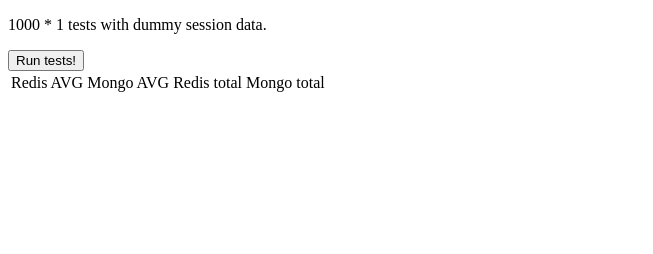
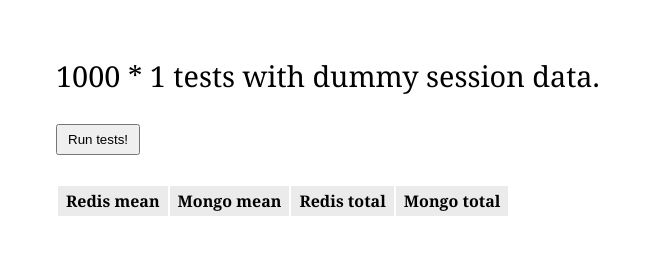
Before and after one commit to JaniAnttonen/micro-nosql-benchmark, a website: page public/index.html in a window 1280 px wide. Shown: the whole page, without its empty margins (0-653 px from the left). Drawn offline with nearby package versions, Linux system fonts and the light colour scheme.

Commit message:
add them fancy stylez

```diff
--- a/public/app.js
+++ b/public/app.js
@@ -80,8 +80,8 @@
 
     m( "table", [
       m( "tr", [
-        m( "td", "Redis AVG"),
-        m( "td", "Mongo AVG"),
+        m( "td", "Redis mean"),
+        m( "td", "Mongo mean"),
         m( "td", "Redis total"),
         m( "td", "Mongo total")
       ]),
--- a/public/index.html
+++ b/public/index.html
@@ -3,6 +3,7 @@
 <head>
   <script src="mithril.min.js"></script>
   <script src="https://unpkg.com/axios/dist/axios.min.js"></script>
+  <link href="style.css" rel="stylesheet"/>
 </head>
 
 <body>
--- /dev/null
+++ b/public/style.css
@@ -0,0 +1,37 @@
+body {
+  padding: 1.2em 3em;
+  font-family: "Cambria", "Cochin", "Georgia", "Times", "Times New Roman", serif;
+}
+
+/* Header */
+p {
+  font-size: 1.8em;
+}
+
+/* "Run tests!" button */
+button {
+  padding: 6px 10px;
+  cursor: pointer;
+}
+
+/*
+ * TABLE STUFFINGS
+ */
+table {
+  margin-top: 1.8em;
+}
+
+td {
+  padding: 4px 8px;
+  background: #f4feff;
+}
+
+/* Even a thesis needs some fancy stylez */
+td:nth-child(even) {
+  background-color: #fafdff;
+}
+
+tr:first-of-type td{
+  background: #ebebeb;
+  font-weight: bold;
+}
```
